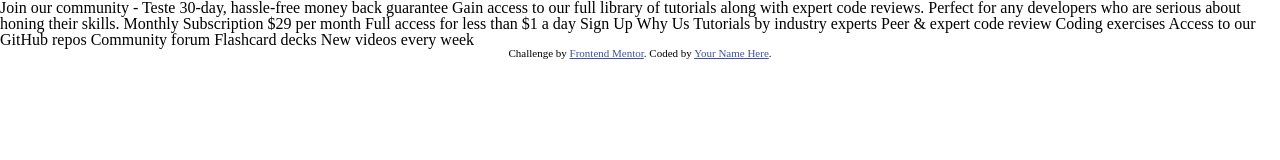
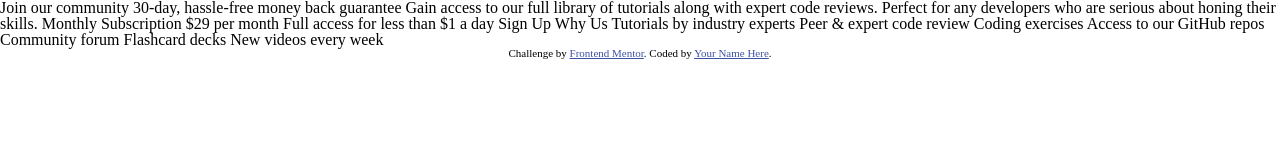
Before and after one commit to lucasrrocha/singleprice, a plain HTML site: page index.html in a window 1280 px wide. Drawn offline with Linux system fonts and the light colour scheme.

Commit message:
Testando o hyper

```diff
--- a/index.html
+++ b/index.html
@@ -17,7 +17,7 @@
   </style>
 </head>
 <body>
-  Join our community - Teste
+  Join our community
 
   30-day, hassle-free money back guarantee
 
```
